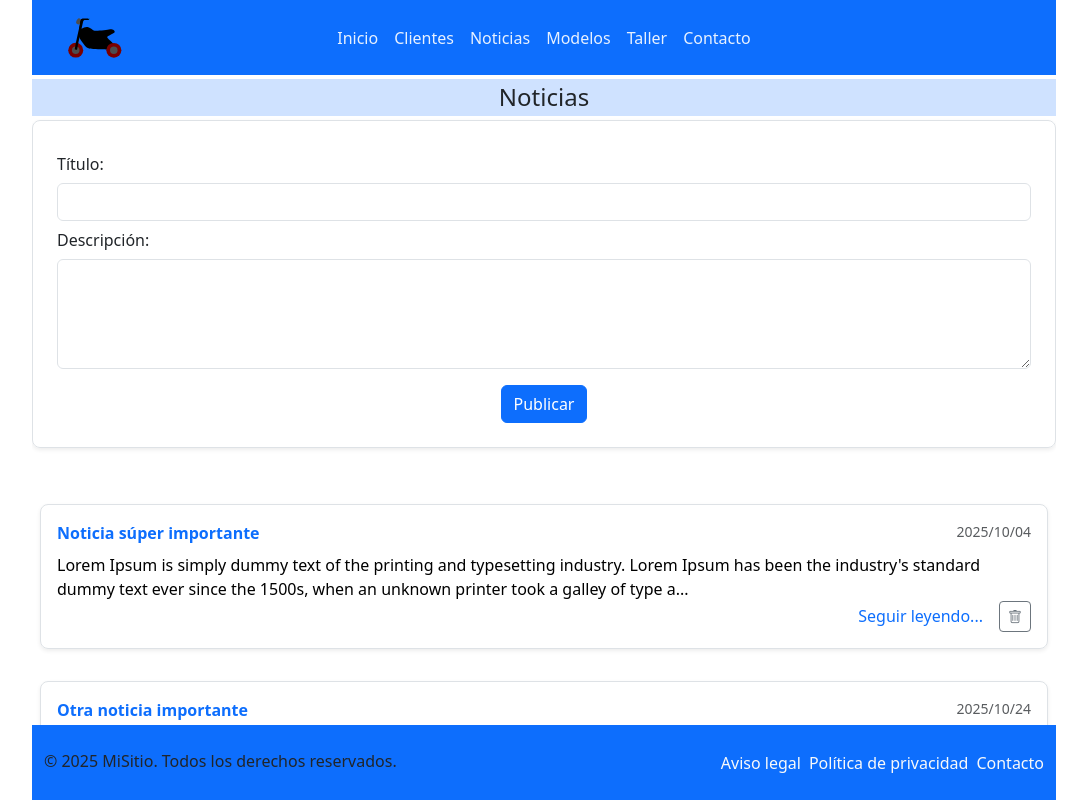
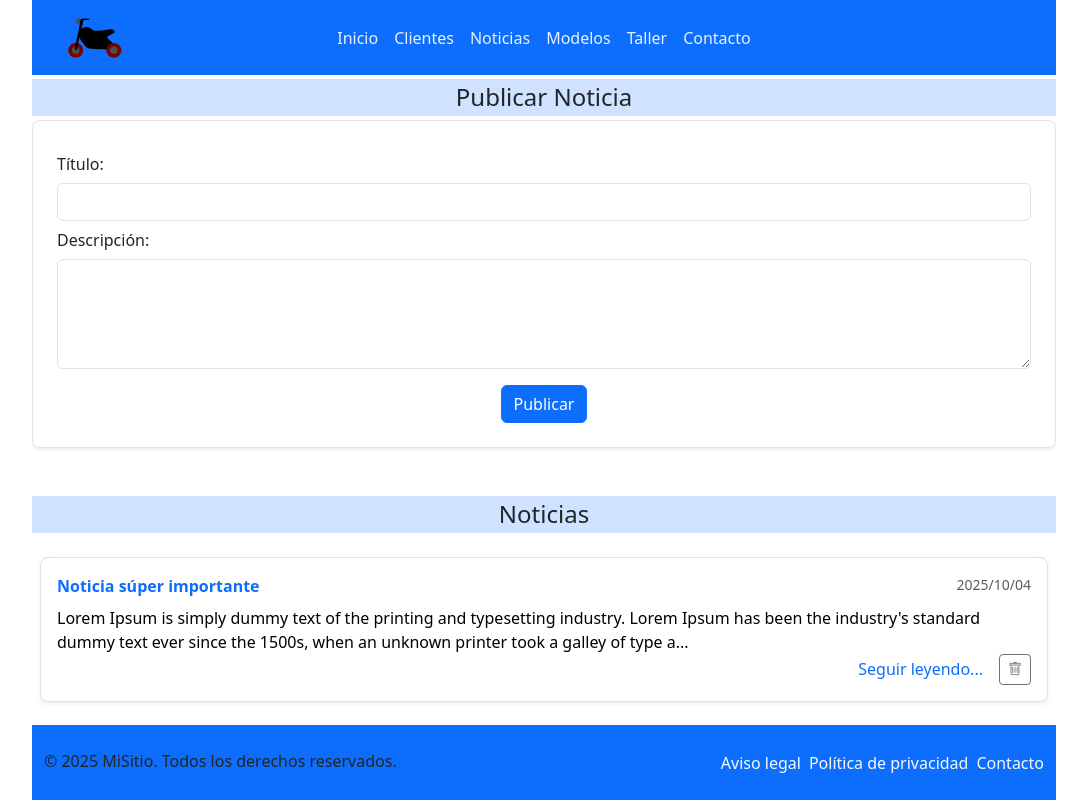
Before and after one commit to ainefp/figueroaperezaine, a Vue app: page /noticias in a window 1280 px wide. Shown: the whole page, without its empty margins (96-1183 px from the left). Built offline with nearby package versions, Linux system fonts and the light colour scheme; data requests are answered from the project's data file.

Commit message:
noticias.vue

```diff
--- a/src/components/NoTicias.vue
+++ b/src/components/NoTicias.vue
@@ -1,5 +1,5 @@
 <template>
-    <h4 class="text-center my-1 bg-primary-subtle py-1">Noticias</h4>
+    <h4 class="text-center my-1 bg-primary-subtle py-1">Publicar Noticia</h4>
     <div class="border rounded-3 shadow-sm p-4 mb-5">
         <form @submit.prevent="agregarNoticia">
             <label for="title" class="col-sm-2 col-form-label">Título:</label>
@@ -14,6 +14,7 @@
     <!-- rounded=esquinas-redondas; shadow=sombreado; bg=background-color -->
     <!-- p=padding; py=padding-top; pb=padding-bottom; pe=padding-derecho; ps=padding-izquierdo; px=izq-der -->
 
+    <h4 class="text-center bg-primary-subtle py-1">Noticias</h4>
     <!-- Tabla sin bordes -->
     <table class="table table-borderless mt-3">
         <tbody>
@@ -42,10 +43,6 @@
                                  </div>
                             </div>
                         </td>
-                    </tr>
-                    <!-- Fila 3: espacio en blanco -->
-                    <tr>
-                        <td class="py-1"></td>
                     </tr>
             </template>
         </tbody>
```
